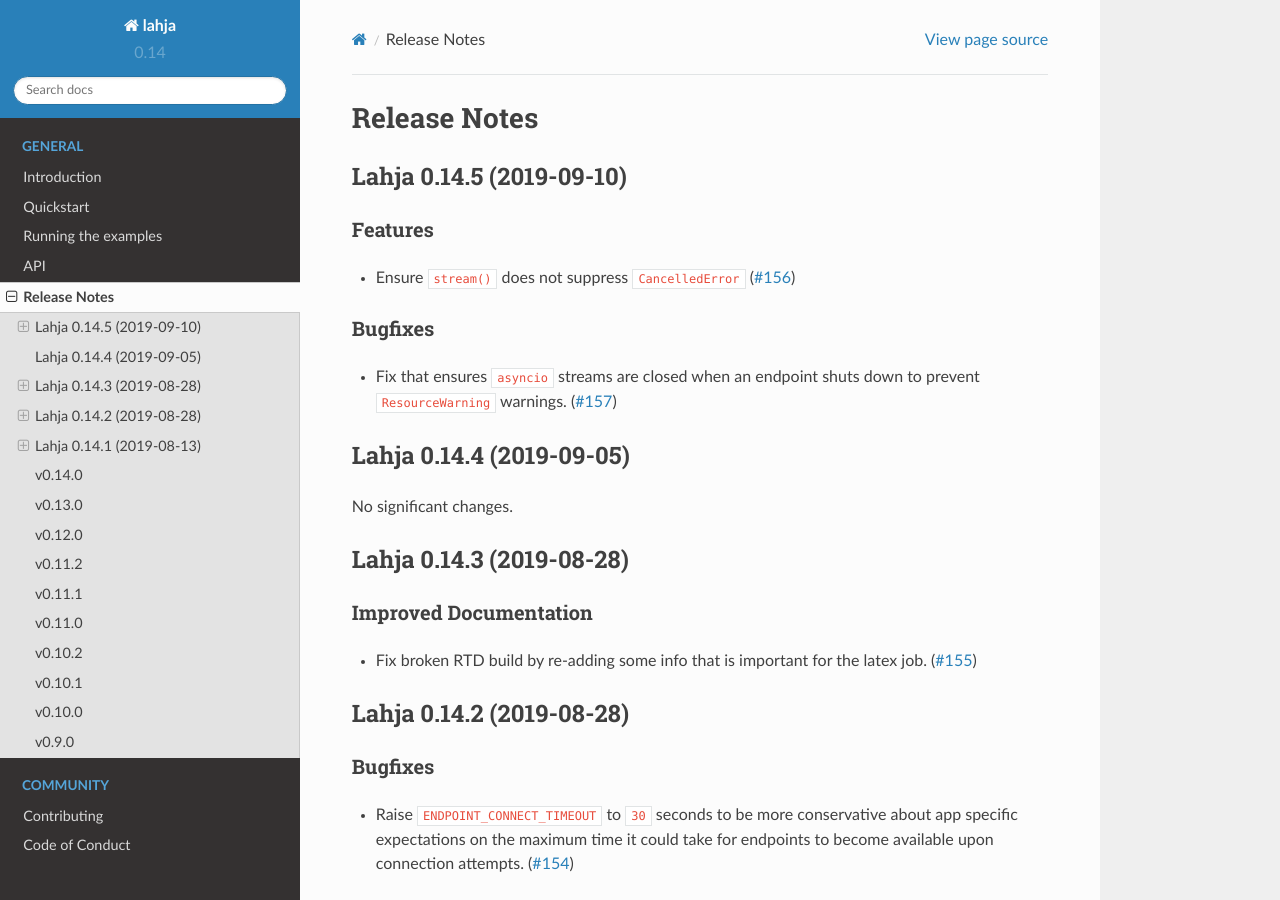
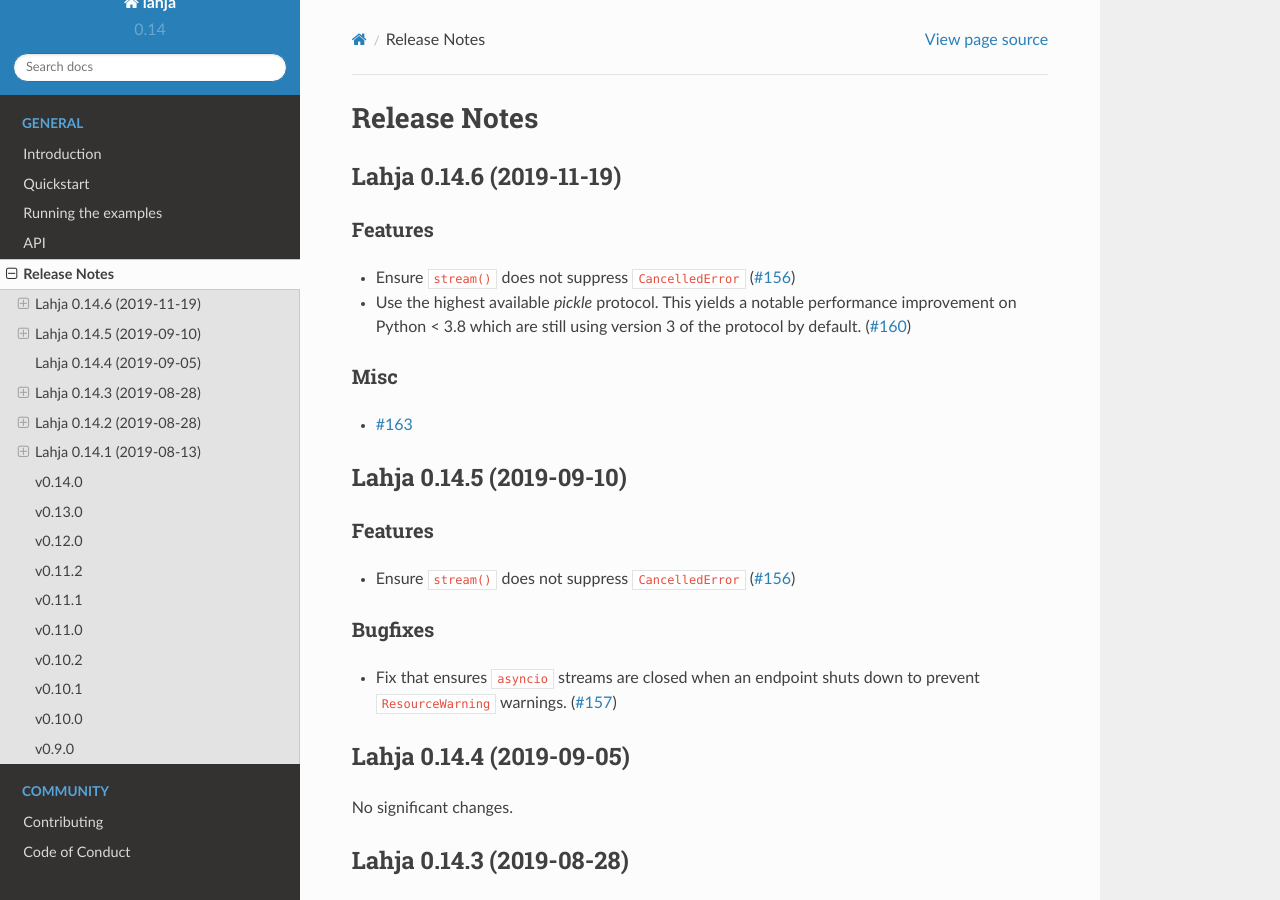
Before and after one commit to ethereum/lahja, a Sphinx documentation site: the page built from docs/release_notes.rst, in a window 1280 px wide and 900 px high. Built offline with Sphinx 7.4.7 and the Read the Docs theme 2.0.0, drawn with Linux system fonts in a browser that asks for light colours.

Commit message:
Bump version: 0.14.5 → 0.14.6

```diff
--- a/docs/release_notes.rst
+++ b/docs/release_notes.rst
@@ -2,6 +2,24 @@ Release Notes
 =============
 
 .. towncrier release notes start
+
+Lahja 0.14.6 (2019-11-19)
+-------------------------
+
+Features
+~~~~~~~~
+
+- Ensure ``stream()`` does not suppress ``CancelledError`` (`#156 <https://github.com/ethereum/lahja/issues/156>`__)
+- Use the highest available `pickle` protocol. This yields a notable performance
+  improvement on Python < 3.8 which are still using version 3 of the protocol by
+  default. (`#160 <https://github.com/ethereum/lahja/issues/160>`__)
+
+
+Misc
+~~~~
+
+- `#163 <https://github.com/ethereum/lahja/issues/163>`__
+
 
 Lahja 0.14.5 (2019-09-10)
 -------------------------
--- a/newsfragments/156.feature.rst
+++ /dev/null
@@ -1 +0,0 @@
-Ensure ``stream()`` does not suppress ``CancelledError``
--- a/newsfragments/160.feature.rst
+++ /dev/null
@@ -1,3 +0,0 @@
-Use the highest available `pickle` protocol. This yields a notable performance
-improvement on Python < 3.8 which are still using version 3 of the protocol by
-default.
--- a/newsfragments/163.misc.rst
+++ /dev/null
@@ -1 +0,0 @@
-Update Trio dependency to ``trio>=0.13.0,<0.14``
--- a/setup.py
+++ b/setup.py
@@ -57,7 +57,7 @@ with open('./README.md') as readme:
 setup(
     name='lahja',
     # *IMPORTANT*: Don't manually change the version here. Use `make bump`, as described in readme
-    version='0.14.5',
+    version='0.14.6',
     description="Generic event bus for asynchronous cross-process communication",
     long_description=long_description,
     long_description_content_type='text/markdown',
```
Also changed, not shown: .bumpversion.cfg.
